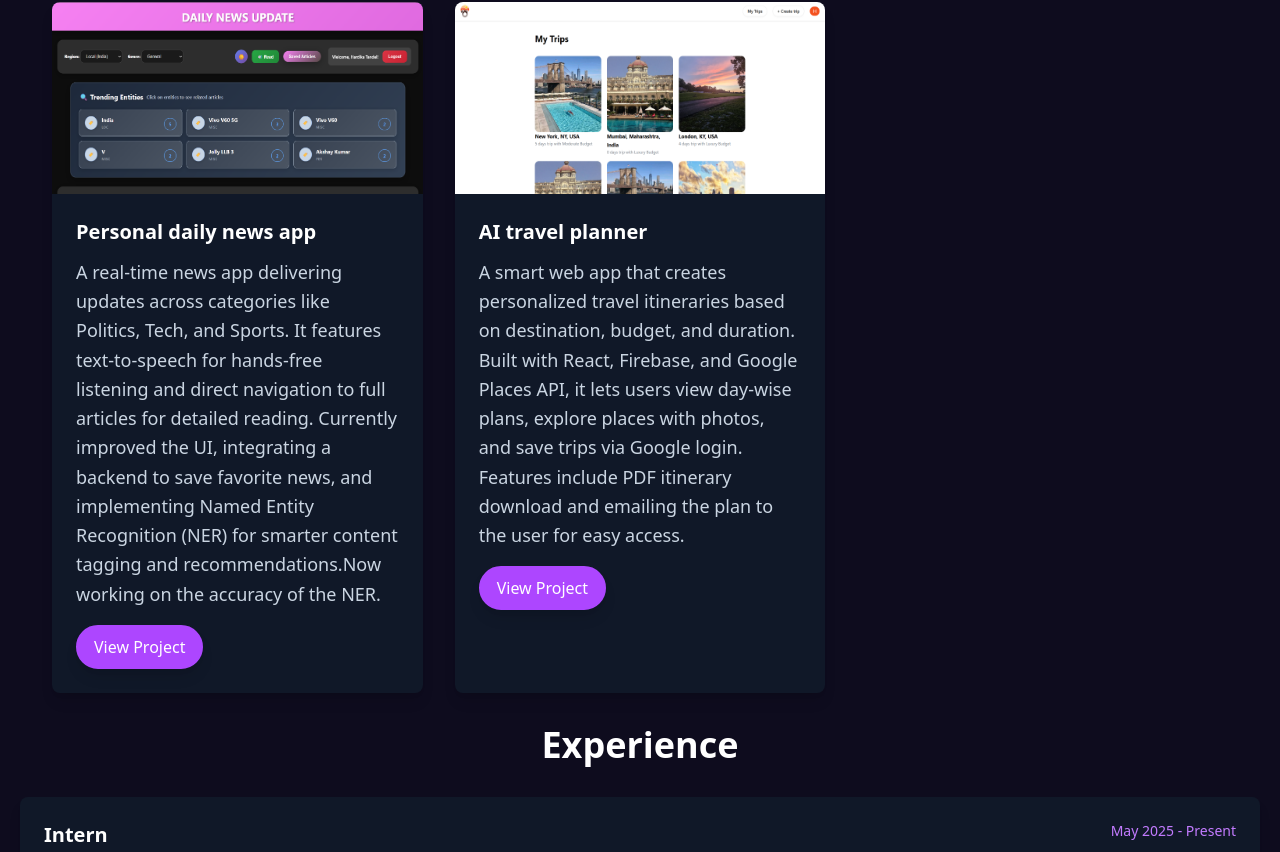
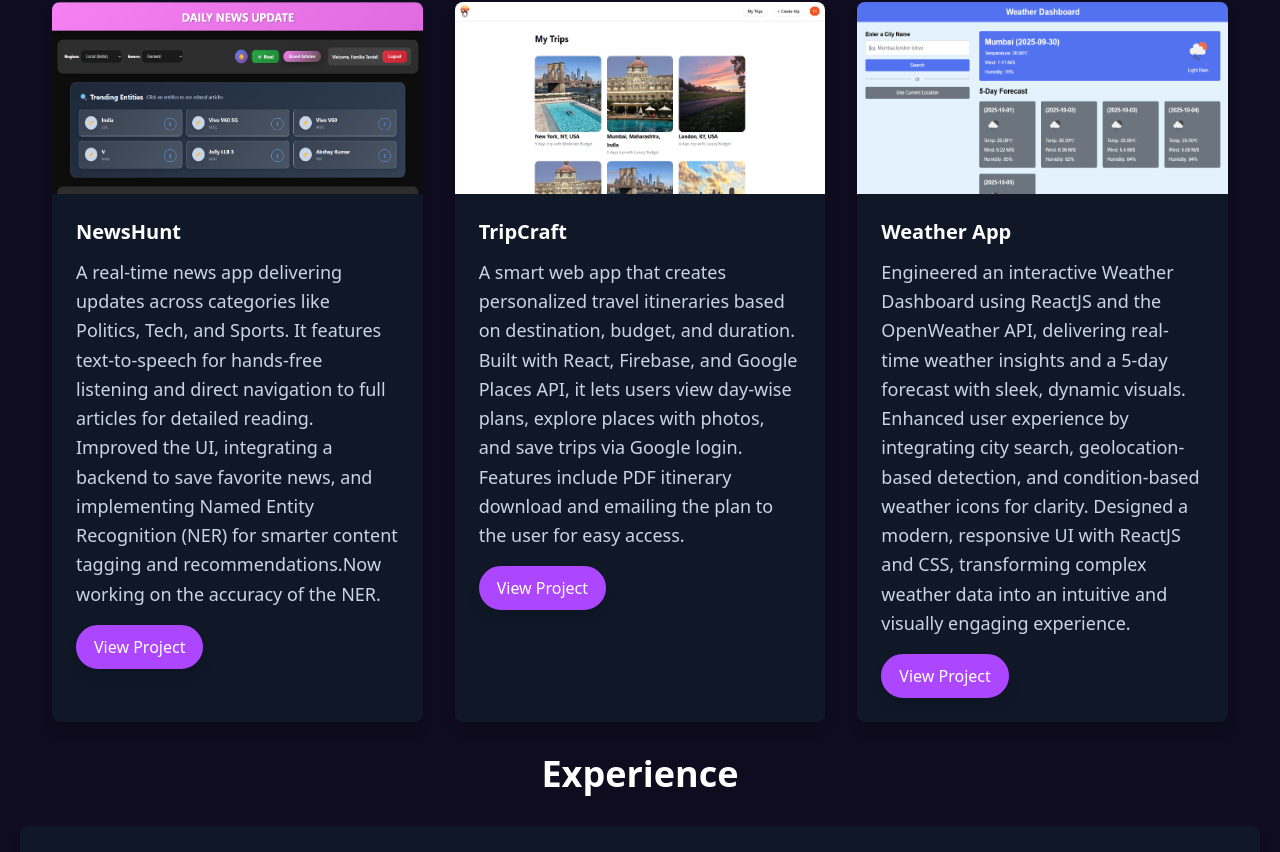
Before and after one commit to HardikaTandel/Portfolio, a React (Vite) app: page / in a window 1280 px wide. Shown: the part 780-1632 px from the top of the page. Built offline with nearby package versions, Linux system fonts and the light colour scheme.

Commit message:
updated featured in my projects

```diff
--- a/src/components/Experience.jsx
+++ b/src/components/Experience.jsx
@@ -8,7 +8,7 @@
       id: 1,
       title: "Intern",
       company: "CDAC - Pune",
-      duration: "May 2025 - Present",
+      duration: "April 2025 - Sept 2025",
       description: "Independently designed and developed the Calendar module in the  management app, handling both UI and backend while others worked on the other modules. Built intuitive scheduling and event features, integrating seamlessly with other modules. Used Figma, Tailwind CSS, Node.js, and MongoDB to deliver a secure, high-performance solution that improved workflow efficiency across the organization.",
       technologies: ["React", "MongoDB", "HTML5", "Git","Node.js","Express.js","Tailwind CSS","Figma"]
     },
--- a/src/components/Projects.jsx
+++ b/src/components/Projects.jsx
@@ -3,6 +3,7 @@
 import Experience from "./Experience";
 import project1 from "../assets/project1.png";
 import project2 from "../assets/project2.png"
+import project3 from "../assets/project3.png";
 import { motion } from "framer-motion";
 
 const Projects = () => {
@@ -13,25 +14,30 @@
   const projects = [
     {
       id: 1,
-      title: "Personal daily news app",
+      title: "NewsHunt",
       description:(
       <span>
         A real-time news app delivering updates across categories like Politics, Tech, and Sports. It features text-to-speech for hands-free listening and direct navigation to full articles for detailed reading.
-         Currently improved the UI, integrating a backend to save favorite news, and implementing Named Entity Recognition (NER) for smarter content tagging and recommendations.Now working on the accuracy of the NER.</span>
-
-
+         Improved the UI, integrating a backend to save favorite news, and implementing Named Entity Recognition (NER) for smarter content tagging and recommendations.Now working on the accuracy of the NER.</span>
       ),
       image: project1,
       link: "https://github.com/HardikaTandel/news-app",
     },
     {
       id: 2,
-      title: "AI travel planner",
+      title: "TripCraft",
       description:
         "A smart web app that creates personalized travel itineraries based on destination, budget, and duration. Built with React, Firebase, and Google Places API, it lets users view day-wise plans, explore places with photos, and save trips via Google login. Features include PDF itinerary download and emailing the plan to the user for easy access.",
       image: project2,
       link: "https://ai-travel-planner-pi.vercel.app/",
     },
+    {
+      id:3,
+      title: "Weather App",
+      description :"Engineered an interactive Weather Dashboard using ReactJS and the OpenWeather API, delivering real-time weather insights and a 5-day forecast with sleek, dynamic visuals. Enhanced user experience by integrating city search, geolocation-based detection, and condition-based weather icons for clarity. Designed a modern, responsive UI with ReactJS and CSS, transforming complex weather data into an intuitive and visually engaging experience.",
+    image: project3,
+    link: "https://forecastpage.netlify.app/"
+    }
 
   ];
 
```
Also changed, not shown: src/assets/project3.png (added), 1 other file (tests, documents, lock files or other folders).
